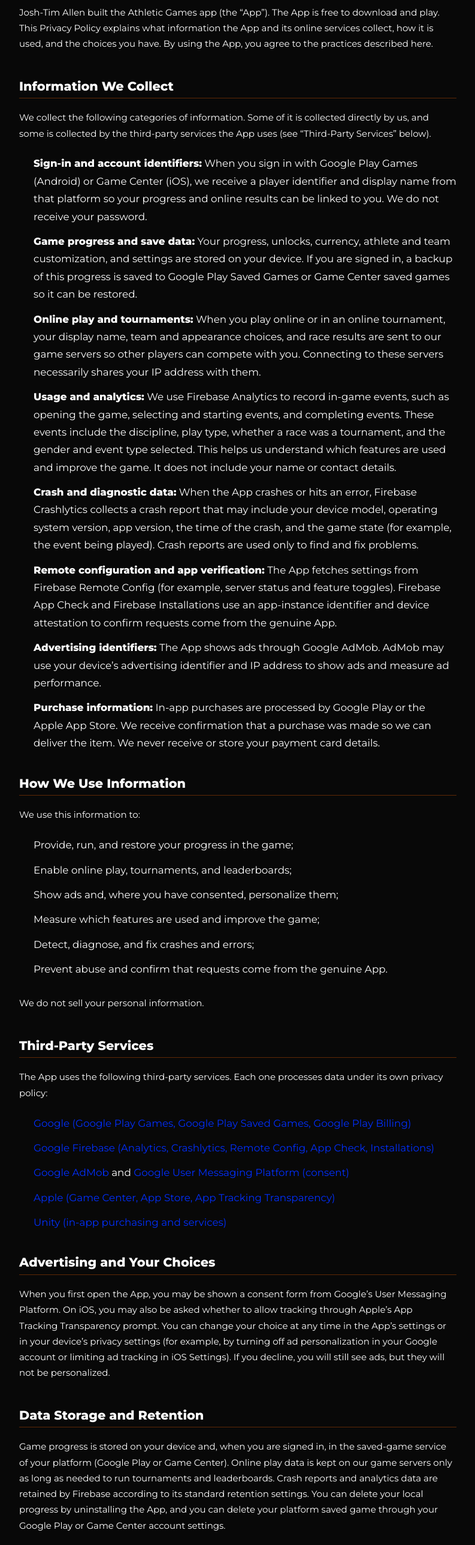
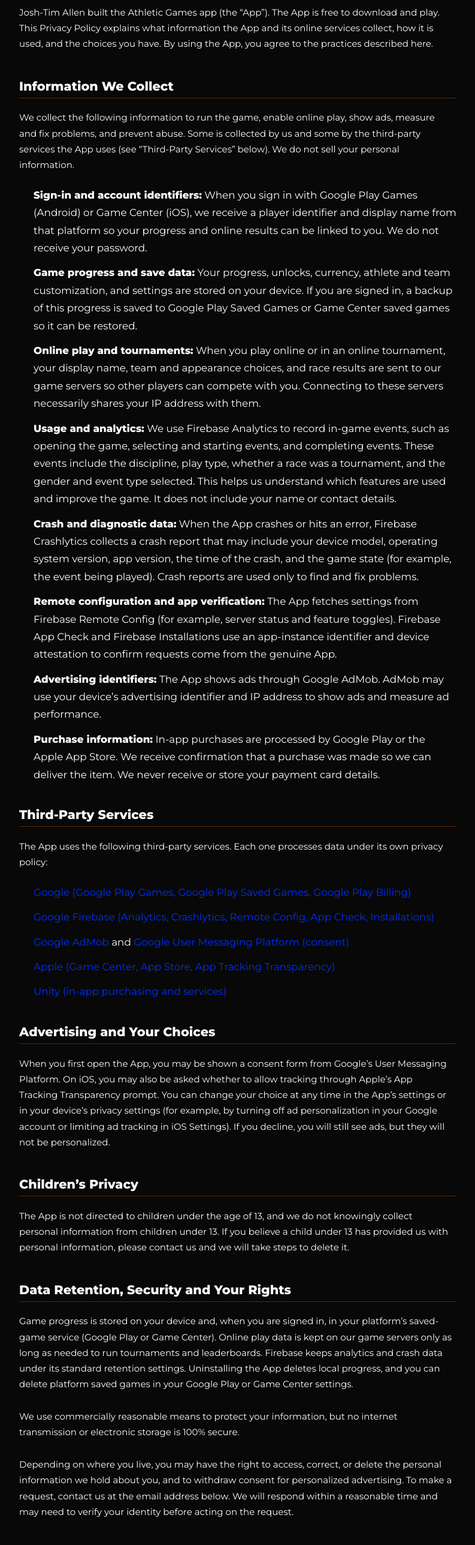
Before and after one commit to JoshTimAllen/AthleticGames, a plain HTML site: page privacypolicy.html in a window 1280 px wide. Shown: the part 219-2794 px from the top of the page at 60% size, without its empty margins (243-1036 px from the left). Drawn offline with Linux system fonts and the light colour scheme.

Commit message:
Revise privacy policy for clarity and detail
Updated the privacy policy to clarify information collection and usage.

```diff
--- a/privacypolicy.html
+++ b/privacypolicy.html
@@ -152,8 +152,9 @@
             </p>
 
             <h5>Information We Collect</h5>
-            <p>We collect the following categories of information. Some of it is collected directly by us, and some is
-                collected by the third-party services the App uses (see “Third-Party Services” below).</p>
+            <p>We collect the following information to run the game, enable online play, show ads, measure and fix
+                problems, and prevent abuse. Some is collected by us and some by the third-party services the App uses
+                (see “Third-Party Services” below). We do not sell your personal information.</p>
             <ul>
                 <li><strong>Sign-in and account identifiers:</strong> When you sign in with Google Play Games (Android)
                     or Game Center (iOS), we receive a player identifier and display name from that platform so your
@@ -185,18 +186,6 @@
                     receive or store your payment card details.</li>
             </ul>
 
-            <h5>How We Use Information</h5>
-            <p>We use this information to:</p>
-            <ul>
-                <li>Provide, run, and restore your progress in the game;</li>
-                <li>Enable online play, tournaments, and leaderboards;</li>
-                <li>Show ads and, where you have consented, personalize them;</li>
-                <li>Measure which features are used and improve the game;</li>
-                <li>Detect, diagnose, and fix crashes and errors;</li>
-                <li>Prevent abuse and confirm that requests come from the genuine App.</li>
-            </ul>
-            <p>We do not sell your personal information.</p>
-
             <h5>Third-Party Services</h5>
             <p>The App uses the following third-party services. Each one processes data under its own privacy policy:
             </p>
@@ -223,36 +212,6 @@
                 Settings). If you decline, you will still see ads, but they will not be personalized.
             </p>
 
-            <h5>Data Storage and Retention</h5>
-            <p>
-                Game progress is stored on your device and, when you are signed in, in the saved-game service of your
-                platform (Google Play or Game Center). Online play data is kept on our game servers only as long as
-                needed to run tournaments and leaderboards. Crash reports and analytics data are retained by Firebase
-                according to its standard retention settings. You can delete your local progress by uninstalling the
-                App, and you can delete your platform saved game through your Google Play or Game Center account
-                settings.
-            </p>
-
-            <h5>Permissions</h5>
-            <p>
-                The App requests access to the internet so it can connect to our servers and third-party services. It
-                does not request access to your contacts, precise location, camera, or microphone.
-            </p>
-
-            <h5>Security</h5>
-            <p>
-                We value your trust in providing us with your information, so we use commercially reasonable means to
-                protect it. However, no method of transmission over the internet or method of electronic storage is 100%
-                secure, and we cannot guarantee absolute security.
-            </p>
-
-            <h5>Links to Other Sites</h5>
-            <p>
-                The App and this website may contain links to other sites. If you click on a third-party link, you will
-                be directed to that site. These external sites are not operated by us, so we strongly advise you to
-                review the privacy policy of each site you visit.
-            </p>
-
             <h5>Children’s Privacy</h5>
             <p>
                 The App is not directed to children under the age of 13, and we do not knowingly collect personal
@@ -260,7 +219,18 @@
                 information, please contact us and we will take steps to delete it.
             </p>
 
-            <h5>Your Rights</h5>
+            <h5>Data Retention, Security and Your Rights</h5>
+            <p>
+                Game progress is stored on your device and, when you are signed in, in your platform’s saved-game
+                service (Google Play or Game Center). Online play data is kept on our game servers only as long as needed
+                to run tournaments and leaderboards. Firebase keeps analytics and crash data under its standard
+                retention settings. Uninstalling the App deletes local progress, and you can delete platform saved games
+                in your Google Play or Game Center settings.
+            </p>
+            <p>
+                We use commercially reasonable means to protect your information, but no internet transmission or
+                electronic storage is 100% secure.
+            </p>
             <p>
                 Depending on where you live, you may have the right to access, correct, or delete the personal
                 information we hold about you, and to withdraw consent for personalized advertising. To make a request,
```
